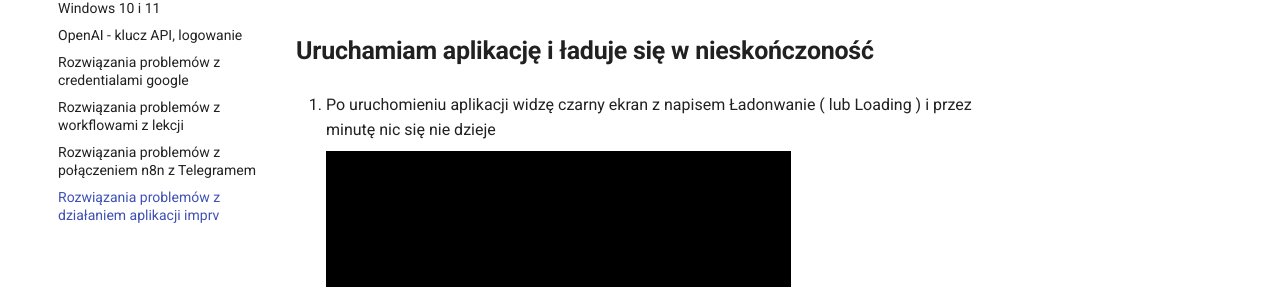
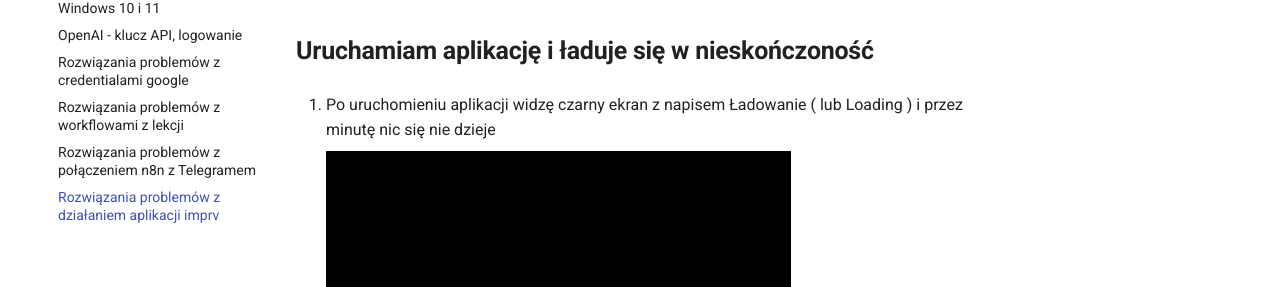
Before and after one commit to imprv-ai/agenci-ai-faq, an MkDocs documentation site: the page built from docs/pages/07_imprv_problems.md, in a window 1280 px wide and 900 px high. Shown: the part 229-516 px from the top of the window. Built offline with MkDocs 1.6.1 and Material for MkDocs 9.7.7, drawn with Linux system fonts in a browser that asks for light colours; comment, search, counter and statistics services are not loaded.

Commit message:
fix typo

```diff
--- a/docs/pages/07_imprv_problems.md
+++ b/docs/pages/07_imprv_problems.md
@@ -9,7 +9,7 @@ tags:
 
 ## **Uruchamiam aplikację i ładuje się w nieskończoność**
 
-1. Po uruchomieniu aplikacji widzę czarny ekran z napisem Ładonwanie ( lub Loading ) i przez minutę nic się nie dzieje
+1. Po uruchomieniu aplikacji widzę czarny ekran z napisem Ładowanie ( lub Loading ) i przez minutę nic się nie dzieje
 
       ![](assets/imprv_app__login__1.png)
 
```
